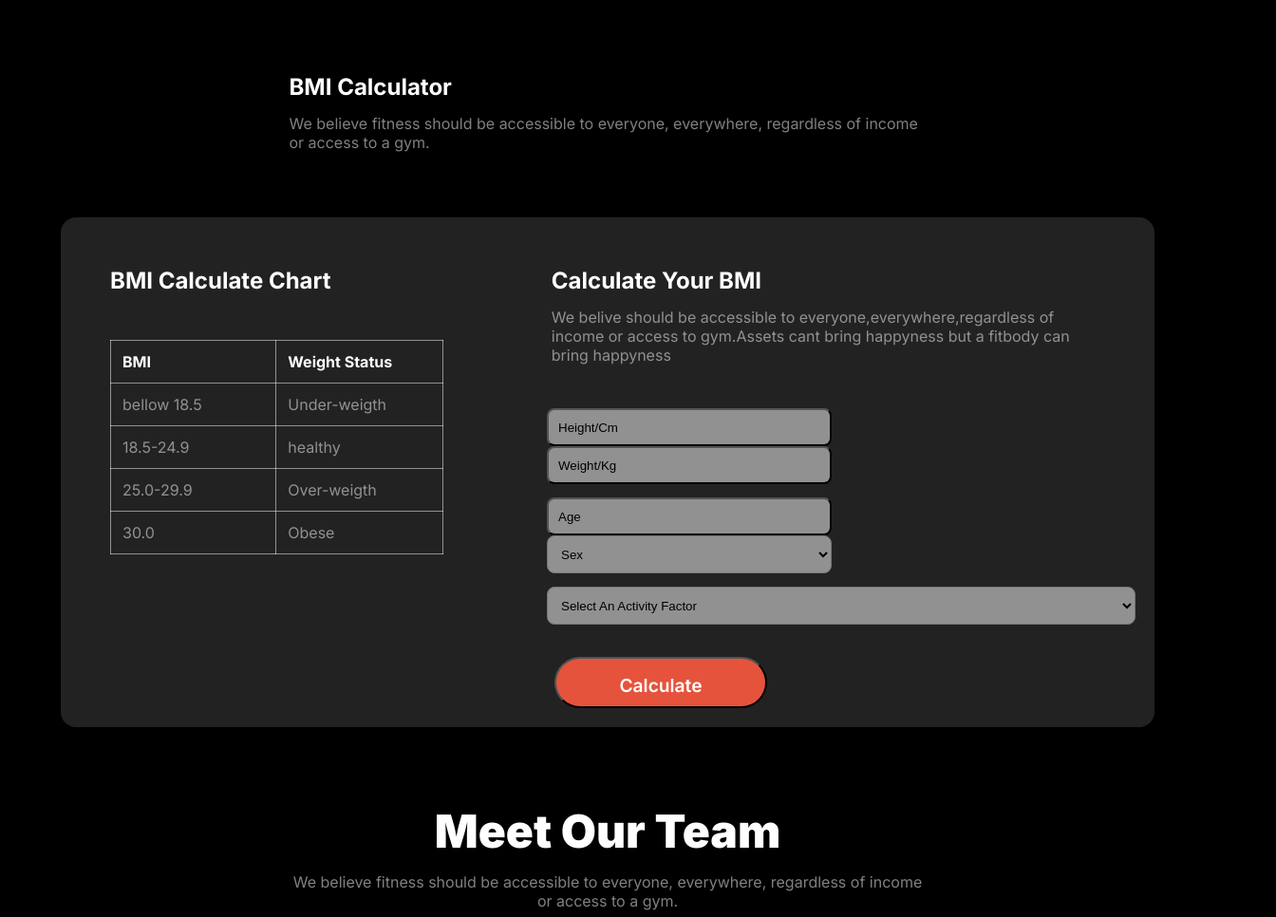
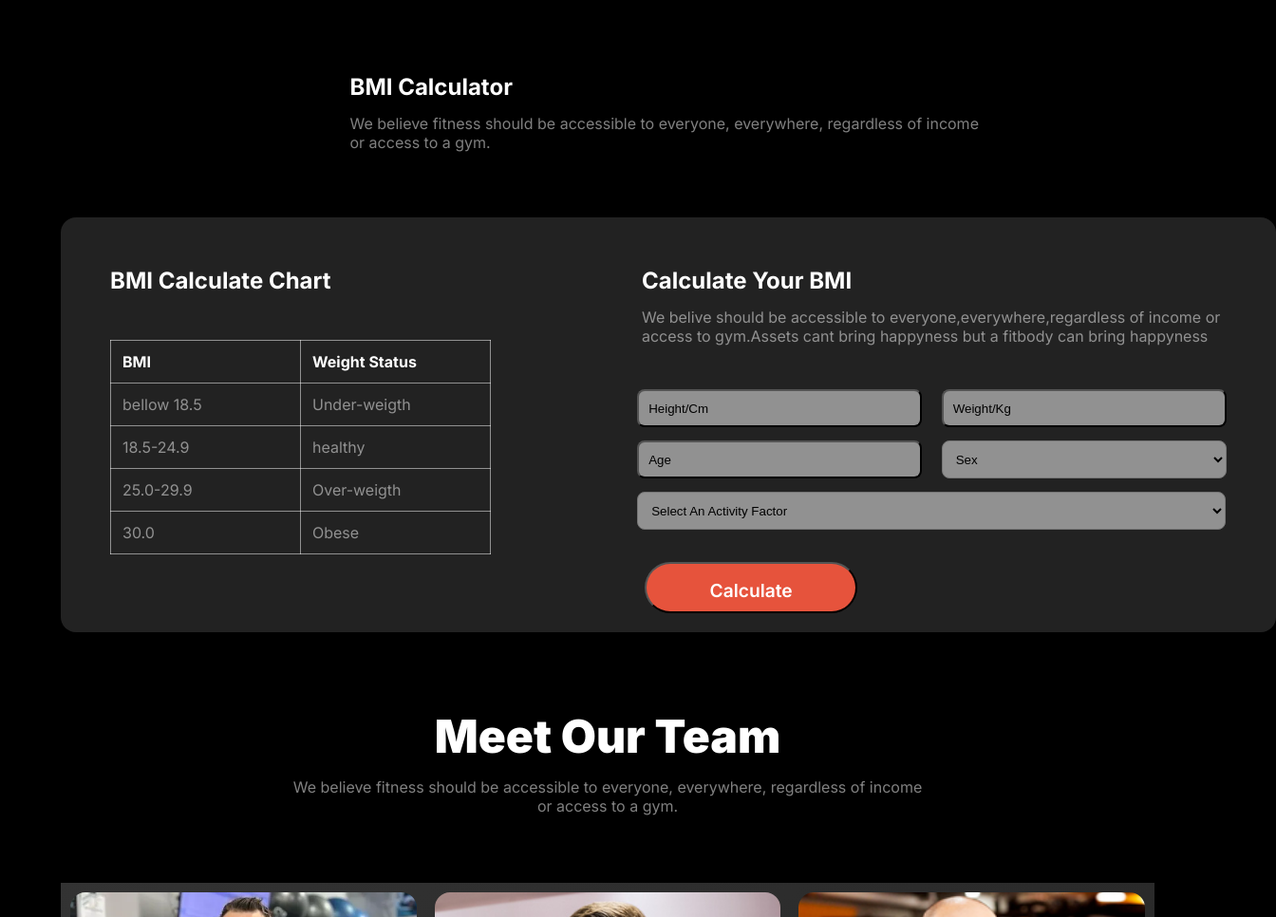
Before and after one commit to ahnoorwd/Assignment2, a plain HTML site: page index.html in a window 1280 px wide. Shown: the part 2591-3557 px from the top of the page at 95% size, 1344 px wide, since content can reach past the window. Drawn offline with Linux system fonts and the light colour scheme.

Commit message:
edited done

```diff
--- a/index.html
+++ b/index.html
@@ -126,7 +126,8 @@
        </section>
       <!-- exceptional section ends here -->
 
-     <section class="bmi-heading">
+    <div class="prb">
+      <section class="bmi-heading">
         <div class="bmi-text-part">
         <h2 style="color: rgb(255, 255, 255);">BMI Calculator</h2>
         <p class="a-common-pera">We believe fitness should be accessible to everyone, everywhere, regardless of income or access to a gym.</p>
@@ -212,6 +213,7 @@
         </div>
        </section>
 
+    </div>
 
 
      <section class="meeting-container">
--- a/styles/style.css
+++ b/styles/style.css
@@ -61,6 +61,7 @@ body{
 /* here is my common and reset code ends here */
 /* nav style is start from here */
   header{
+
   /* background: linear-gradient(180.00deg, rgb(17, 17, 17,0.2),rgba(119, 119, 119, 0.2) 100%); */
 
   /* background: linear-gradient(180deg, rgba(17, 17, 17, 0.2) 0%, rgba(119, 119, 119, 0.1) 70%, rgba(0, 0, 0, 0) 100%), #000; */
@@ -545,9 +546,16 @@ body{
  margin-bottom: 14px;
 }
 
-
+.prb {
+  width: 100vw; /* Ensures it spans the full viewport width */
+  margin: 0; /* Removes any margin */
+  padding: 0; /* Removes any padding */
+  position: relative; /* Optional: ensures positioning is relative to its parent */
+  left: 0;
+  right: 0;
+}
 .bmi-container{
-  max-width: 100%;
+  /* max-width: 100%; */
   height: auto;
   /* border: 2px solid red; */
   /* background-color: black; */
@@ -651,12 +659,17 @@ table{
  /* Bmi section ends here */
  /* footer section stars from here  */
  .footer-container{
-    width: 100%;
+    /* width: 100%; */
+    /* width: 1440px; */
     height: auto;
     background: rgb(34, 34, 34);
     /* border: 2px solid fuchsia; */
     margin-top: 4rem;
+
+
+    /* margin: auto; */
  }
+
  .footer-content{
     max-width: 90%;
     height: auto;
```
